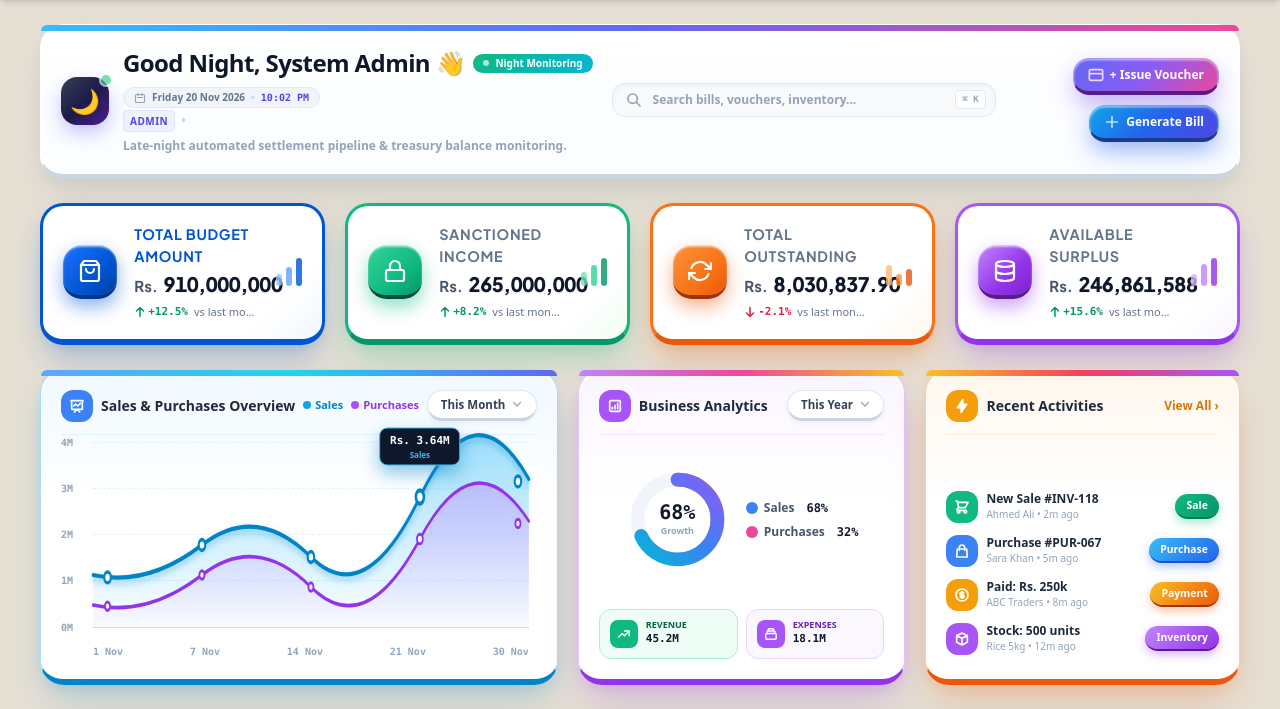
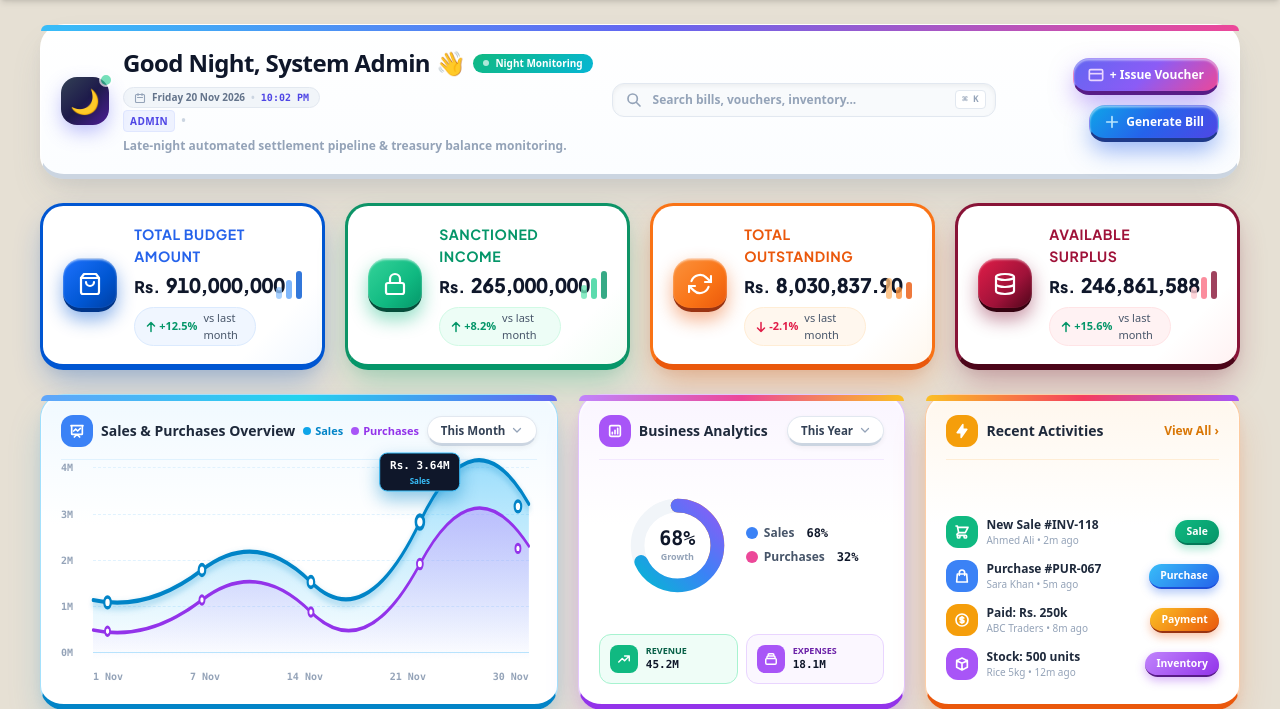
Before and after one commit to muhammadwaleed12236/tendermanagement, a Laravel app: page /dashboard in a window 1280 px wide. Shown: the part 96-805 px from the top of the page. Run offline with Laravel 12, Linux system fonts and the light colour scheme; a user stored in the database is signed in; data comes from the database, SQL or seed files in the repository; data that the repository does not hold is empty; style sheets or scripts are compiled from the project's sources.

Commit message:
style: update stat cards typography with light labels, bold dark amounts, soft pill indicators, and dark red/maroon theme for 4th card

```diff
--- a/resources/views/dashboard.blade.php
+++ b/resources/views/dashboard.blade.php
@@ -292,7 +292,7 @@
         /* 2. Emerald Green Card (Sanctioned Income) */
         .stat-card-green {
             background: linear-gradient(135deg, #ffffff 0%, #ffffff 80%, #f0fdf4 100%);
-            border: 3px solid #10b981;
+            border: 3px solid #0d9467;
             border-bottom: 6.5px solid #059669;
             box-shadow:
                 0 16px 32px -6px rgba(16, 185, 129, 0.32),
@@ -325,20 +325,23 @@
                 inset 0 2px 2px rgba(255, 255, 255, 0.95);
         }
 
-        /* 4. Royal Purple Card (Available Surplus) */
+        /* 4. Deep Maroon / Dark Red Card (Available Surplus) */
+        .stat-card-maroon,
         .stat-card-purple {
-            background: linear-gradient(135deg, #ffffff 0%, #ffffff 80%, #faf5ff 100%);
-            border: 3px solid #a855f7;
-            border-bottom: 6.5px solid #9333ea;
+            background: linear-gradient(135deg, #ffffff 0%, #ffffff 80%, #fff1f2 100%);
+            border: 3px solid #881337;
+            border-bottom: 6.5px solid #4c0519;
             box-shadow:
-                0 16px 32px -6px rgba(147, 51, 234, 0.32),
+                0 16px 32px -6px rgba(136, 19, 55, 0.32),
                 0 4px 12px rgba(0, 0, 0, 0.05),
                 inset 0 2px 2px rgba(255, 255, 255, 0.95);
         }
+        .stat-card-3d-wrap:hover .stat-card-maroon,
         .stat-card-3d-wrap:hover .stat-card-purple {
+            border-color: #881337;
             border-bottom-width: 8px;
             box-shadow:
-                0 22px 42px -6px rgba(147, 51, 234, 0.45),
+                0 22px 42px -6px rgba(136, 19, 55, 0.45),
                 0 8px 18px rgba(0, 0, 0, 0.08),
                 inset 0 2px 2px rgba(255, 255, 255, 0.95);
         }
@@ -377,45 +380,56 @@
             border-bottom: 4px solid #9a3412;
             box-shadow: 0 8px 18px rgba(234, 88, 12, 0.45), inset 0 1px 2px rgba(255, 255, 255, 0.6);
         }
+        .candy-icon-maroon,
         .candy-icon-purple {
-            background: linear-gradient(135deg, #c084fc 0%, #9333ea 60%, #7e22ce 100%);
-            border-top: 1.5px solid rgba(255, 255, 255, 0.7);
-            border-bottom: 4px solid #581c87;
-            box-shadow: 0 8px 18px rgba(147, 51, 234, 0.45), inset 0 1px 2px rgba(255, 255, 255, 0.6);
+            background: linear-gradient(135deg, #e11d48 0%, #9f1239 60%, #4c0519 100%);
+            border-top: 1.5px solid rgba(255, 255, 255, 0.65);
+            border-bottom: 4px solid #360210;
+            box-shadow: 0 8px 18px rgba(136, 19, 55, 0.45), inset 0 1px 2px rgba(255, 255, 255, 0.5);
         }
 
         /* High-Contrast Card Typography */
         .stat-card-label {
             font-family: 'Plus Jakarta Sans', 'Inter', system-ui, sans-serif;
-            font-size: 0.9rem !important;
+            font-size: 0.88rem !important;
             font-weight: 700;
-            letter-spacing: 0.05em;
-            color: #64748b;
+            letter-spacing: 0.04em;
             text-transform: uppercase;
             display: block;
+            margin-bottom: 0.15rem;
         }
 
         .stat-card-blue .stat-card-label {
-            color: #0056d2 !important;
+            color: #2563eb !important; /* Elegant medium royal blue */
+        }
+        .stat-card-green .stat-card-label {
+            color: #059669 !important; /* Elegant medium emerald */
+        }
+        .stat-card-orange .stat-card-label {
+            color: #ea580c !important; /* Elegant medium orange */
+        }
+        .stat-card-maroon .stat-card-label,
+        .stat-card-purple .stat-card-label {
+            color: #9f1239 !important; /* Elegant deep maroon */
         }
 
         .stat-card-value {
             font-family: 'Plus Jakarta Sans', 'Inter', system-ui, -apple-system, sans-serif;
-            font-weight: 800;
+            font-weight: 900;
             color: #0f172a;
             letter-spacing: -0.02em;
             font-feature-settings: "tnum";
             font-variant-numeric: tabular-nums;
             display: inline-flex;
             align-items: baseline;
-            text-shadow: 0 1px 1px rgba(0, 0, 0, 0.06);
+            text-shadow: 0 1px 1px rgba(0, 0, 0, 0.04);
             -webkit-font-smoothing: antialiased;
         }
 
         .stat-card-currency {
-            font-size: 0.75em;
-            font-weight: 700;
-            color: #475569;
+            font-size: 0.8em;
+            font-weight: 900;
+            color: #0f172a;
             margin-right: 0.35rem;
             letter-spacing: 0.01em;
         }
@@ -676,19 +690,21 @@
 
                         <!-- Center: Content -->
                         <div class="min-w-0 flex-1 px-1">
-                            <span class="stat-card-label" style="color: #0056d2; font-size: 0.9rem;">TOTAL BUDGET AMOUNT</span>
+                            <span class="stat-card-label">TOTAL BUDGET AMOUNT</span>
                             <div class="text-lg xl:text-xl 2xl:text-2xl stat-card-value my-0.5 whitespace-nowrap">
                                 <span class="stat-card-currency">Rs.</span>
                                 <span data-counter-target="{{ (int)($stats['total_budget'] > 0 ? $stats['total_budget'] : 910000000) }}">
                                     {{ number_format($stats['total_budget'] > 0 ? $stats['total_budget'] : 910000000) }}
                                 </span>
                             </div>
-                            <div class="flex items-center gap-1.5 mt-0.5">
-                                <span class="text-emerald-600 font-bold font-mono text-[11px] flex items-center">
+                            <div class="mt-1 flex items-center">
+                                <span class="inline-flex items-center gap-1.5 px-2.5 py-0.5 rounded-full text-[11px] font-semibold bg-blue-50/90 text-blue-900 border border-blue-100">
+                                    <span class="text-emerald-600 font-bold flex items-center">
                                         <svg class="w-3 h-3 inline mr-0.5" fill="none" stroke="currentColor" viewBox="0 0 24 24"><path stroke-linecap="round" stroke-linejoin="round" stroke-width="3" d="M5 10l7-7m0 0l7 7m-7-7v18"/></svg>
                                         +12.5%
                                     </span>
-                                <span class="text-slate-500 font-medium text-[11px] truncate">vs last month</span>
+                                    <span class="text-slate-600 font-medium">vs last month</span>
+                                </span>
                             </div>
                         </div>
 
@@ -714,19 +730,21 @@
 
                         <!-- Center: Content -->
                         <div class="min-w-0 flex-1 px-1">
-                            <span class="stat-card-label" style="font-size: 0.9rem;">SANCTIONED INCOME</span>
+                            <span class="stat-card-label">SANCTIONED INCOME</span>
                             <div class="text-lg xl:text-xl 2xl:text-2xl stat-card-value my-0.5 whitespace-nowrap">
                                 <span class="stat-card-currency">Rs.</span>
                                 <span data-counter-target="{{ (int)($stats['total_released'] > 0 ? $stats['total_released'] : 265000000) }}">
                                     {{ number_format($stats['total_released'] > 0 ? $stats['total_released'] : 265000000) }}
                                 </span>
                             </div>
-                            <div class="flex items-center gap-1.5 mt-0.5">
-                                <span class="text-emerald-600 font-bold font-mono text-[11px] flex items-center">
+                            <div class="mt-1 flex items-center">
+                                <span class="inline-flex items-center gap-1.5 px-2.5 py-0.5 rounded-full text-[11px] font-semibold bg-emerald-50/90 text-emerald-900 border border-emerald-100">
+                                    <span class="text-emerald-600 font-bold flex items-center">
                                         <svg class="w-3 h-3 inline mr-0.5" fill="none" stroke="currentColor" viewBox="0 0 24 24"><path stroke-linecap="round" stroke-linejoin="round" stroke-width="3" d="M5 10l7-7m0 0l7 7m-7-7v18"/></svg>
                                         +8.2%
                                     </span>
-                                <span class="text-slate-500 font-medium text-[11px] truncate">vs last month</span>
+                                    <span class="text-slate-600 font-medium">vs last month</span>
+                                </span>
                             </div>
                         </div>
 
@@ -753,7 +771,7 @@
 
                         <!-- Center: Content -->
                         <div class="min-w-0 flex-1 px-1">
-                            <span class="stat-card-label" style="font-size: 0.9rem;">TOTAL OUTSTANDING</span>
+                            <span class="stat-card-label">TOTAL OUTSTANDING</span>
                             @php
                                 $billedAmount = $stats['total_billed'] > 0 ? (float)$stats['total_billed'] : 8030837.90;
                             @endphp
@@ -763,12 +781,14 @@
                                     {{ number_format($billedAmount, 2) }}
                                 </span>
                             </div>
-                            <div class="flex items-center gap-1.5 mt-0.5">
-                                <span class="text-rose-600 font-bold font-mono text-[11px] flex items-center">
+                            <div class="mt-1 flex items-center">
+                                <span class="inline-flex items-center gap-1.5 px-2.5 py-0.5 rounded-full text-[11px] font-semibold bg-orange-50/90 text-orange-900 border border-orange-100">
+                                    <span class="text-rose-600 font-bold flex items-center">
                                         <svg class="w-3 h-3 inline mr-0.5" fill="none" stroke="currentColor" viewBox="0 0 24 24"><path stroke-linecap="round" stroke-linejoin="round" stroke-width="3" d="M19 14l-7 7m0 0l-7-7m7 7V3"/></svg>
                                         -2.1%
                                     </span>
-                                <span class="text-slate-500 font-medium text-[11px] truncate">vs last month</span>
+                                    <span class="text-slate-600 font-medium">vs last month</span>
+                                </span>
                             </div>
                         </div>
 
@@ -781,11 +801,11 @@
                     </div>
                 </div>
 
-                <!-- CARD 4: Available Surplus (Royal Purple 3D Theme) -->
+                <!-- CARD 4: Available Surplus (Deep Maroon / Dark Red 3D Theme) -->
                 <div class="stat-card-3d-wrap group">
-                    <div class="stat-card-3d stat-card-purple">
+                    <div class="stat-card-3d stat-card-maroon">
                         <!-- Left: 3D Candy Icon Button -->
-                        <div class="stat-candy-icon candy-icon-purple">
+                        <div class="stat-candy-icon candy-icon-maroon">
                             <svg viewBox="0 0 24 24" class="w-6 h-6" fill="none" stroke="currentColor" stroke-width="2.2" stroke-linecap="round" stroke-linejoin="round">
                                 <ellipse cx="12" cy="5" rx="9" ry="3"></ellipse>
                                 <path d="M21 12c0 1.66-4 3-9 3s-9-1.34-9-3"></path>
@@ -795,27 +815,29 @@
 
                         <!-- Center: Content -->
                         <div class="min-w-0 flex-1 px-1">
-                            <span class="stat-card-label" style="font-size: 0.9rem;">AVAILABLE SURPLUS</span>
+                            <span class="stat-card-label">AVAILABLE SURPLUS</span>
                             <div class="text-lg xl:text-xl 2xl:text-2xl stat-card-value my-0.5 whitespace-nowrap">
                                 <span class="stat-card-currency">Rs.</span>
                                 <span data-counter-target="{{ (int)($stats['available_balance'] > 0 ? $stats['available_balance'] : 246861588) }}">
                                     {{ number_format($stats['available_balance'] > 0 ? $stats['available_balance'] : 246861588) }}
                                 </span>
                             </div>
-                            <div class="flex items-center gap-1.5 mt-0.5">
-                                <span class="text-emerald-600 font-bold font-mono text-[11px] flex items-center">
+                            <div class="mt-1 flex items-center">
+                                <span class="inline-flex items-center gap-1.5 px-2.5 py-0.5 rounded-full text-[11px] font-semibold bg-rose-50/90 text-rose-900 border border-rose-100">
+                                    <span class="text-emerald-600 font-bold flex items-center">
                                         <svg class="w-3 h-3 inline mr-0.5" fill="none" stroke="currentColor" viewBox="0 0 24 24"><path stroke-linecap="round" stroke-linejoin="round" stroke-width="3" d="M5 10l7-7m0 0l7 7m-7-7v18"/></svg>
                                         +15.6%
                                     </span>
-                                <span class="text-slate-500 font-medium text-[11px] truncate">vs last month</span>
+                                    <span class="text-slate-600 font-medium">vs last month</span>
+                                </span>
                             </div>
                         </div>
 
                         <!-- Right: Mini 3-bar indicator -->
                         <div class="flex items-end gap-1 h-7 opacity-80 self-center pl-0.5 shrink-0">
-                            <span class="w-1.5 rounded-full bg-purple-300" style="height: 45%;"></span>
-                            <span class="w-1.5 rounded-full bg-purple-400" style="height: 80%;"></span>
-                            <span class="w-1.5 rounded-full bg-purple-600" style="height: 100%;"></span>
+                            <span class="w-1.5 rounded-full bg-rose-200" style="height: 45%;"></span>
+                            <span class="w-1.5 rounded-full bg-rose-400" style="height: 80%;"></span>
+                            <span class="w-1.5 rounded-full" style="background-color: #881337; height: 100%;"></span>
                         </div>
                     </div>
                 </div>
```
Lines whose indentation alone changed are shown as unchanged.
